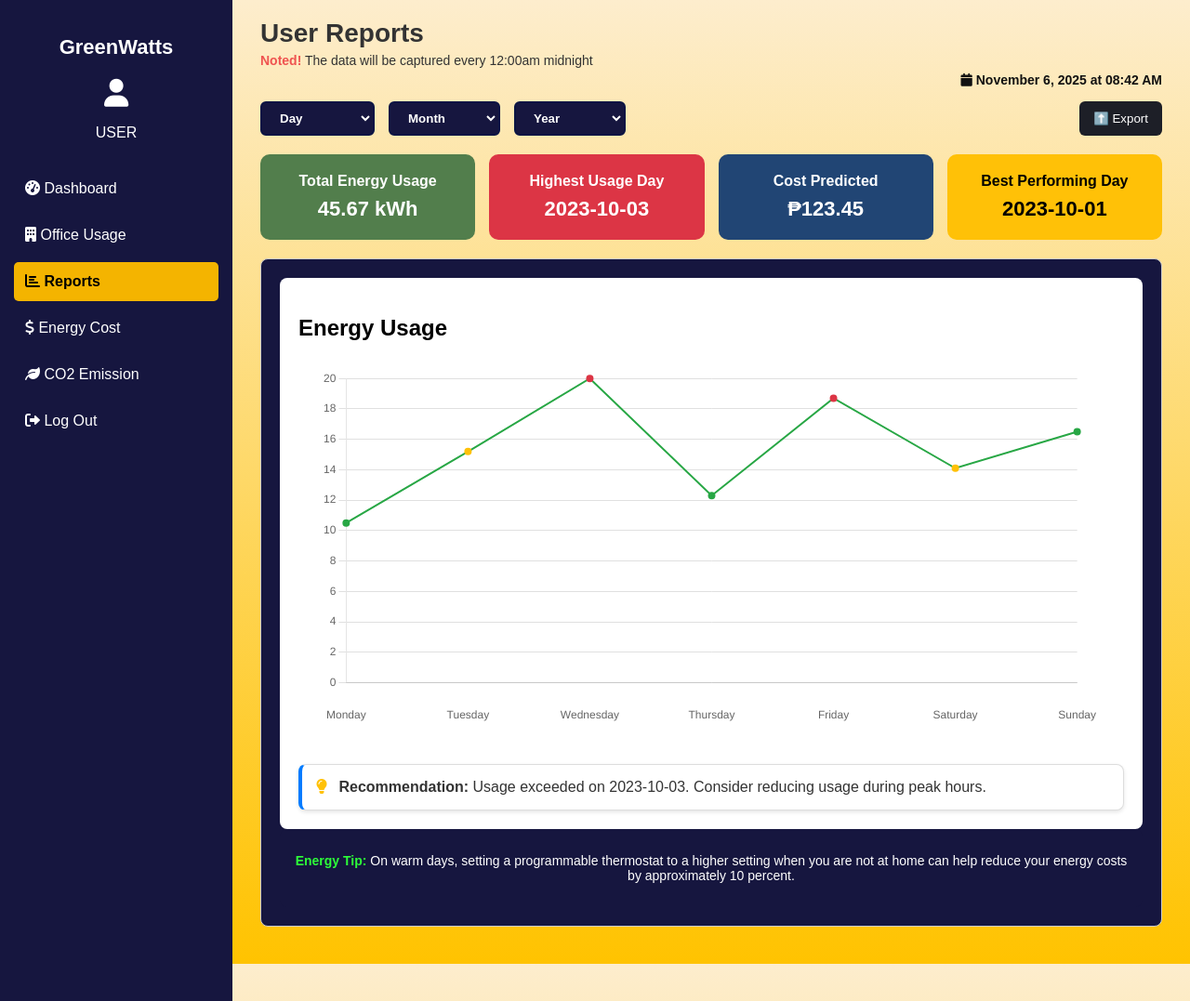
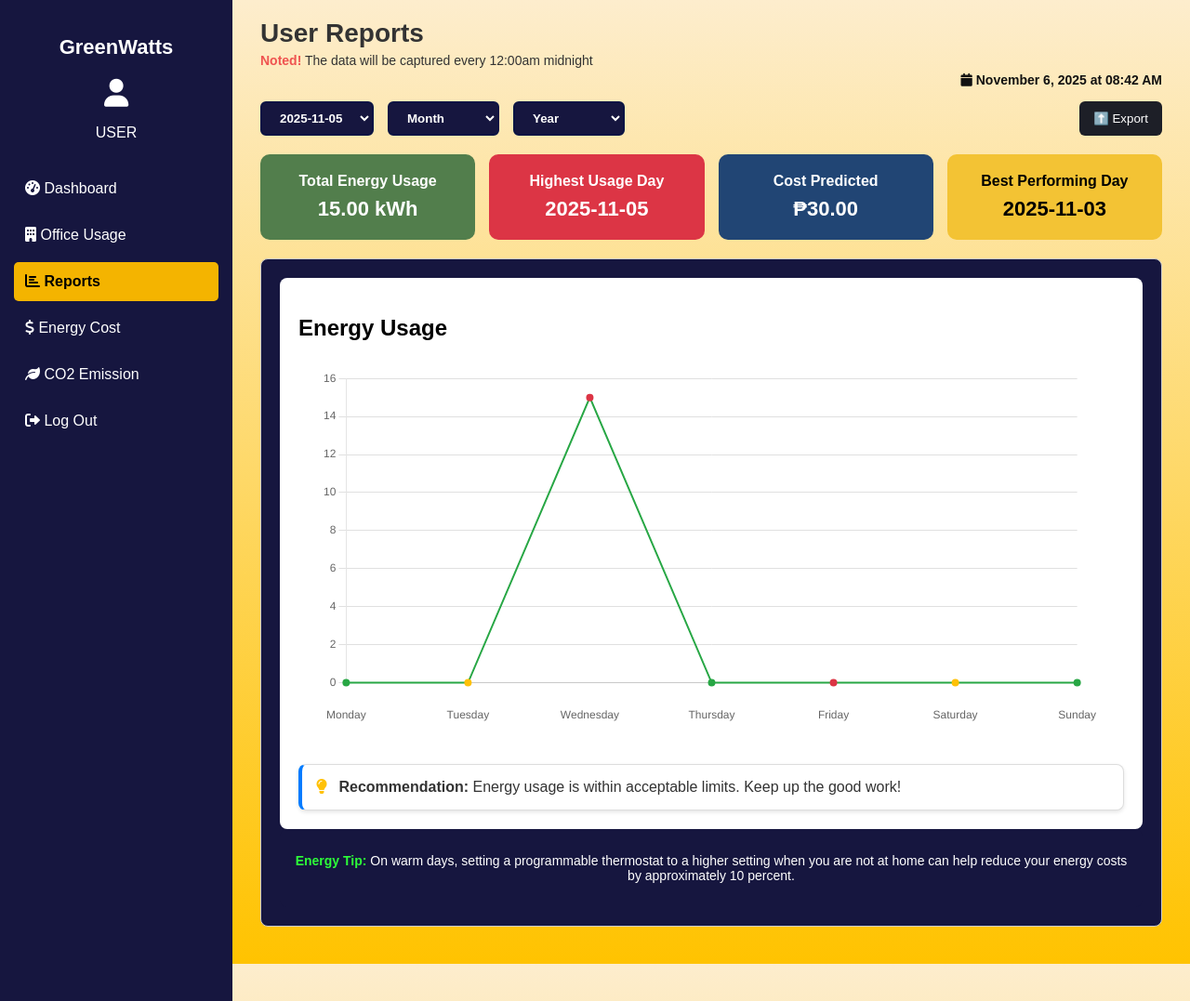
Before and after one commit to KenSanity19/GreenWatts_IoT, a Django app: page /user-reports/ in a window 1280 px wide. Shown: the whole page at 93% size. Run offline with Django 5.2, Linux system fonts and the light colour scheme; a user stored in the database is signed in; data comes from the database, SQL or seed files in the repository.

Commit message:
Added backend functionality for the user reports page

```diff
--- a/greenwatts/users/static/userCss/userReport.css
+++ b/greenwatts/users/static/userCss/userReport.css
@@ -82,7 +82,7 @@ header h1 {
   .total {  background: #527e4c; }     /* Green */
   .highest { background: #dc3545; }   /* Red */
   .inactive { background: #214574; }  /* Blue */
-  .best { background: #ffc107; color: #000; } /* Yellow with black text */
+  .best { background: #f3c334; color: #000; } /* Yellow with black text */
 
   /* Chart Section */
   .chart-container {
--- a/greenwatts/users/templates/users/userReports.html
+++ b/greenwatts/users/templates/users/userReports.html
@@ -53,10 +53,9 @@
       <!-- Filters -->
       <div class="filters">
         <select id="day-select">
-          <option value="">Day</option>
-          <option value="2023-10-01">2023-10-01</option>
-          <option value="2023-10-02">2023-10-02</option>
-          <option value="2023-10-03">2023-10-03</option>
+          {% for option in day_options %}
+            <option value="{{ option }}" {% if selected_date|date:"Y-m-d" == option %}selected{% endif %}>{{ option }}</option>
+          {% endfor %}
         </select>
         <select>
           <option>Month</option>
@@ -74,16 +73,16 @@
       <!-- Top Report Cards -->
       <div class="report-cards">
         <div class="card total">
-          Total Energy Usage <br /><span>45.67 kWh</span>
+          Total Energy Usage <br /><span>{{ total_energy_usage }} kWh</span>
         </div>
         <div class="card highest">
-          Highest Usage Day <br /><span>2023-10-03</span>
+          Highest Usage Day <br /><span>{{ highest_usage_day }}</span>
         </div>
         <div class="card inactive">
-          Cost Predicted <br /><span>₱123.45</span>
+          Cost Predicted <br /><span>{{ cost_predicted }}</span>
         </div>
         <div class="card best">
-          Best Performing Day <br /><span>2023-10-01</span>
+          Best Performing Day <br /><span>{{ best_performing_day }}</span>
         </div>
       </div>
 
@@ -96,8 +95,7 @@
           </div>
           <div class="recommendation chart-recommendation">
             <i class="fas fa-lightbulb" style="color: #ffc107; margin-right: 8px;"></i>
-            <strong>Recommendation:</strong> Usage exceeded on 2023-10-03.
-            Consider reducing usage during peak hours.
+            <strong>Recommendation:</strong> {{ recommendation }}
           </div>
         </div>
 
@@ -116,8 +114,8 @@
     <!-- Chart Script -->
     <script>
       const ctx = document.getElementById("energyChart").getContext("2d");
-      const chartLabels = ["Monday", "Tuesday", "Wednesday", "Thursday", "Friday", "Saturday", "Sunday"];
-      const chartValues = [10.5, 15.2, 20.0, 12.3, 18.7, 14.1, 16.5];
+      const chartLabels = {{ chart_labels|safe }};
+      const chartValues = {{ chart_values|safe }};
       const chartColors = ["#28a745", "#ffc107", "#dc3545", "#28a745", "#dc3545", "#ffc107", "#28a745"];
 
       const chart = new Chart(ctx, {
--- a/greenwatts/users/views.py
+++ b/greenwatts/users/views.py
@@ -229,8 +229,104 @@ def office_usage(request):
 
 @login_required
 def user_reports(request):
-    # Simple view to render the template, assuming data is handled elsewhere or dummy
-    return render(request, 'users/userReports.html')
+    from django.db.models import Sum, Max, Min
+    from django.utils import timezone
+    from datetime import timedelta, date
+    import json
+    from ..sensors.models import EnergyRecord
+
+    office = request.user
+    selected_date_str = request.GET.get('selected_date')
+
+    # Get devices for the user's office
+    devices = office.devices.all()
+
+    # Get unique dates for day options
+    unique_dates_qs = EnergyRecord.objects.filter(device__in=devices).dates('date', 'day').distinct().order_by('-date')[:7]
+    day_options = [d.strftime('%Y-%m-%d') for d in unique_dates_qs]
+
+    if selected_date_str:
+        try:
+            selected_date = date.fromisoformat(selected_date_str)
+        except (ValueError, TypeError):
+            selected_date = timezone.now().date()
+    else:
+        # Default to the latest date with data if available, else current date
+        if day_options:
+            selected_date = date.fromisoformat(day_options[0])
+        else:
+            selected_date = timezone.now().date()
+
+    # Get the week containing the selected_date (Monday to Sunday)
+    week_start = selected_date - timedelta(days=selected_date.weekday())
+    week_end = week_start + timedelta(days=6)
+
+    # Fetch data for the week
+    week_data = EnergyRecord.objects.filter(
+        device__in=devices,
+        date__gte=week_start,
+        date__lte=week_end
+    ).values('date').annotate(
+        total_energy=Sum('total_energy_kwh'),
+        total_cost=Sum('cost_estimate')
+    ).order_by('date')
+
+    # Prepare daily data for chart
+    daily_energy = {}
+    for record in week_data:
+        daily_energy[record['date']] = record['total_energy'] or 0
+
+    # Generate labels and values for the week
+    chart_labels = []
+    chart_values = []
+    current = week_start
+    while current <= week_end:
+        chart_labels.append(current.strftime('%A'))  # Monday, Tuesday, etc.
+        chart_values.append(daily_energy.get(current, 0))
+        current += timedelta(days=1)
+
+    # Total energy usage for the week
+    total_energy_usage = sum(chart_values)
+
+    # Highest usage day
+    if chart_values:
+        max_energy = max(chart_values)
+        max_index = chart_values.index(max_energy)
+        highest_usage_day = (week_start + timedelta(days=max_index)).strftime('%Y-%m-%d')
+    else:
+        highest_usage_day = 'N/A'
+        max_energy = 0
+
+    # Cost predicted for the week
+    cost_predicted = sum(record['total_cost'] or 0 for record in week_data)
+
+    # Best performing day (lowest usage)
+    if chart_values:
+        min_energy = min(chart_values)
+        min_index = chart_values.index(min_energy)
+        best_performing_day = (week_start + timedelta(days=min_index)).strftime('%Y-%m-%d')
+    else:
+        best_performing_day = 'N/A'
+
+    # Recommendation based on highest usage day
+    if max_energy > 20:
+        recommendation = f"Usage exceeded on {highest_usage_day}. Consider reducing usage during peak hours."
+    else:
+        recommendation = "Energy usage is within acceptable limits. Keep up the good work!"
+
+    context = {
+        'office': office,
+        'selected_date': selected_date,
+        'day_options': day_options,
+        'total_energy_usage': f"{total_energy_usage:.2f}",
+        'highest_usage_day': highest_usage_day,
+        'cost_predicted': f"₱{cost_predicted:.2f}",
+        'best_performing_day': best_performing_day,
+        'chart_labels': json.dumps(chart_labels),
+        'chart_values': json.dumps(chart_values),
+        'recommendation': recommendation,
+    }
+    return render(request, 'users/userReports.html', context)
 
 @login_required
 def user_energy_cost(request):
```
Also changed, not shown: 1 other file.
